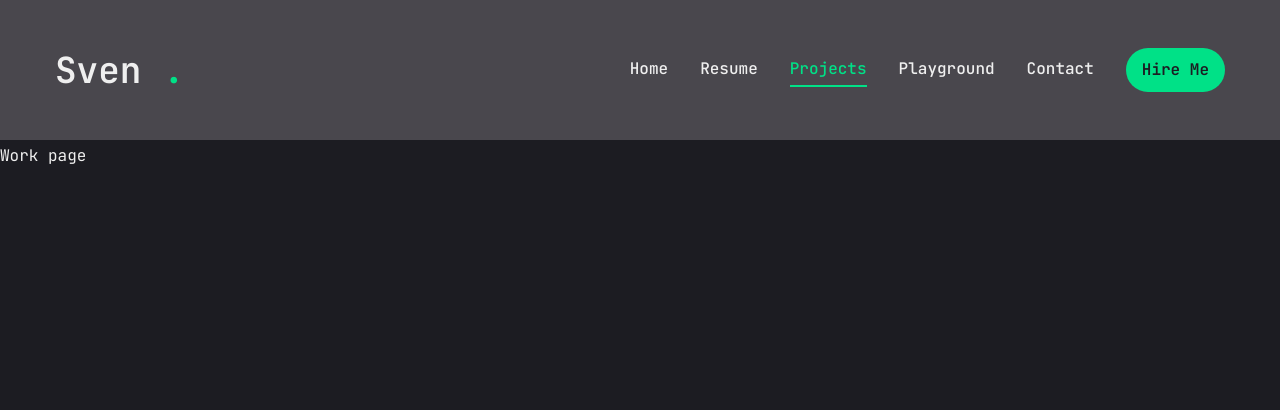
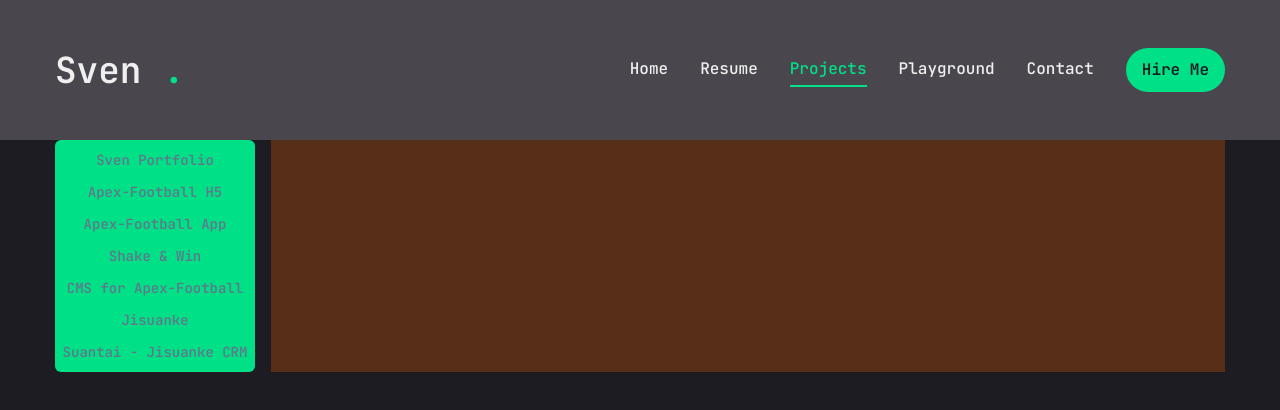
Before and after one commit to ziwenwang1994/sven-portfolio, a Next.js app: page /projects in a window 1280 px wide. Shown: the top 410 px of the page. Built offline with nearby package versions, Linux system fonts and the light colour scheme.

Commit message:
init projects page

```diff
--- a/app/projects/page.jsx
+++ b/app/projects/page.jsx
@@ -1,9 +1,16 @@
-import React from 'react'
+
+
+import Projects from "@/components/Projects";
+import React from "react";
 
 export const Work = () => {
   return (
-    <div>Work page</div>
-  )
-}
+    <section className="h-full">
+      <div className="container mx-auto">
+        <Projects />
+      </div>
+    </section>
+  );
+};
 
 export default Work;
--- a/components/PaintingBoard.jsx
+++ b/components/PaintingBoard.jsx
@@ -115,7 +115,6 @@ const PaintingBoard = () => {
   const handleColorChange = (e) => {
     setBrushColor(e.target.value);
     setIsErasing(false);
-    setIsFilling(false);
   };
 
   const clearBoard = () => {
@@ -154,7 +153,7 @@ const PaintingBoard = () => {
       initial={{ opacity: 0 }}
       animate={{
         opacity: 1,
-        transition: { delay: 2, duration: 0.25, ease: "easeIn" },
+        transition: { delay: 2, duration: 0.1, ease: "easeIn" },
       }}
       className="flex justify-center"
     >
--- /dev/null
+++ b/components/ProjectCard.jsx
@@ -0,0 +1,8 @@
+import React from "react";
+
+const ProjectCard = ({ project }) => {
+  const { id, github, link, logo, name, description, techs } = project;
+  return <div>{name}</div>;
+};
+
+export default ProjectCard;
--- /dev/null
+++ b/components/Projects.jsx
@@ -0,0 +1,143 @@
+"use client";
+
+import React from "react";
+import ProjectCard from "@/components/ProjectCard";
+import { Tabs, TabsContent, TabsList, TabsTrigger } from "@/components/ui/tabs";
+import { useState } from "react";
+
+const projects = [
+    {
+      id: "portfolio",
+      github: "",
+      link: "",
+      logo: "",
+      name: "Sven Portfolio",
+      description: `
+          This is a portfolio project inspired by youtube video https://www.youtube.com/watch?v=dImgZ_AH7uA&t=4117s.
+          Customized by me to suit my needs. Implemented my resume, and developed a pixel painting board for fun.
+          `,
+      techs: [
+        "React.js",
+        "Next.js",
+        "Vite",
+        "Radix UI",
+        "TailwindCSS",
+        "Framer Motion",
+      ],
+    },
+    {
+      id: "football-h5",
+      github: "",
+      link: "https://www.apex-football.com",
+      logo: "",
+      name: "Apex-Football H5",
+      description: `
+        Africa's most popular football website developed by Opera Software AS. I worked mostly on the Front-End using Vue and SCSS, and also handled SEO optimization and performance improvements. The site achieved peak DAU over 3M.
+        `,
+      techs: [
+        "Vue",
+        "Nuxt.js",
+        "Webpack",
+        "SASS",
+        "Express.js",
+        "WebSocket",
+        "SEO",
+      ],
+    },
+    {
+      id: "football-app",
+      github: "",
+      link: "https://play.google.com/store/apps/details?id=com.opera.app.sports",
+      logo: "",
+      name: "Apex-Football App",
+      description: `
+        A popular football content app by Opera Software AS, with a 4.3 rating and over 5M downloads. I developed the webview of match detail, team detail, and tournament detail pages using Nuxt.js SSR, interacting with the native app via JS API for features like dark mode and subscription.
+        `,
+      techs: ["Vue", "Nuxt.js", "Webpack", "SASS", "Express.js", "WebSocket"],
+    },
+    {
+      id: "shakewin",
+      github: "",
+      link: "https://www.youtube.com/watch?v=sqUiKWuVpBo",
+      logo: "",
+      name: "Shake & Win",
+      description: `
+        A popular campaign running in Africa and Brazil. Developed the front-end using React, Redux, TypeScript, and SCSS. Implemented OAuth2 authorization process, which later transitioned to Firebase Google login.
+        `,
+      techs: ["ReactJS", "TypeScript", "Webpack", "SASS", "Express.js"],
+    },
+    {
+      id: "football-cms",
+      github: "",
+      link: "",
+      logo: "",
+      name: "CMS for Apex-Football",
+      description: `
+        Internal CMS developed for managing the Apex-Football website. Developed RESTful APIs using Node.js (Express) and MongoDB, and front-end functions using Vue, SCSS, and ElementUI.
+        `,
+      techs: ["Vue", "Webpack", "SASS", "Express.js", "MongoDB"],
+    },
+    {
+      id: "Jisuanke",
+      github: "",
+      link: "https://www.jisuanke.com/",
+      logo: "",
+      name: "Jisuanke",
+      description: `
+        Online Computer Science Courses for Teenagers. Developed RESTful APIs for the Competition enrollment system using Vue2, Laravel, and MariaDB. Developed Internal UI component library using Vue2.
+        `,
+      techs: ["Vue", "TypeScript", "Express.js", "Laravel PHP", "MariaDB"],
+    },
+    {
+      id: "suantai",
+      github: "",
+      link: "",
+      logo: "",
+      name: "Suantai - Jisuanke CRM",
+      description: `
+        Internal teaching system at Jisuanke. Developed web pages for Stock Management, Payment Management, and Staff Management sections using Vue3, TypeScript, Express, MariaDB, and ElementUI.
+        `,
+      techs: [
+        "Vue",
+        "TypeScript",
+        "ElementUI",
+        "Express.js",
+        "Laravel PHP",
+        "MariaDB",
+      ],
+    },
+  ];
+
+
+const Projects = () => {
+  return (
+    <main>
+      <Tabs className="flex">
+        <TabsList
+          defaultValue="portfolio"
+          aria-label="Projects"
+          className="w-[200px] block bg-accent"
+        >
+          {projects.map((project) => (
+            <TabsTrigger
+              key={`tab-${project.id}`}
+              value={project.id}
+              className="w-full"
+            >
+              {project.name}
+            </TabsTrigger>
+          ))}
+        </TabsList>
+        <section className="ml-4 flex-1 bg-amber-800/50">
+          {projects.map(project => <TabsContent key={`content-${project.id}`} value={project.id} >
+          <ProjectCard project={project} />
+        </TabsContent>)}
+        </section>
+
+
+      </Tabs>
+    </main>
+  );
+};
+
+export default Projects;
--- a/components/ui/tabs.jsx
+++ b/components/ui/tabs.jsx
@@ -11,7 +11,7 @@ const TabsList = React.forwardRef(({ className, ...props }, ref) => (
   <TabsPrimitive.List
     ref={ref}
     className={cn(
-      "inline-flex h-10 items-center justify-center rounded-md bg-slate-100 p-1 text-slate-500 dark:bg-slate-800 dark:text-slate-400",
+      "items-center justify-center rounded-md bg-slate-100 p-1 text-slate-500 dark:bg-slate-800 dark:text-slate-400",
       className
     )}
     {...props} />
--- a/lib/const.js
+++ b/lib/const.js
@@ -34,14 +34,14 @@ export const educationExperience = [
   {
     institution: "The University of Queensland",
     degree: "Master of IT",
-    duration: "07/2019 - 07/2021",
+    duration: "2019 - 2021",
     logo: "/assets/uq.png",
     link: "https://uq.edu.au",
   },
   {
     institution: "Chongqing University",
     degree: "Bachelor of Engineering",
-    duration: "09/2013 - 06/2017",
+    duration: "2013 - 2017",
     logo: "/assets/cqu.png",
     link: "https://cqu.edu.cn",
   },
```
